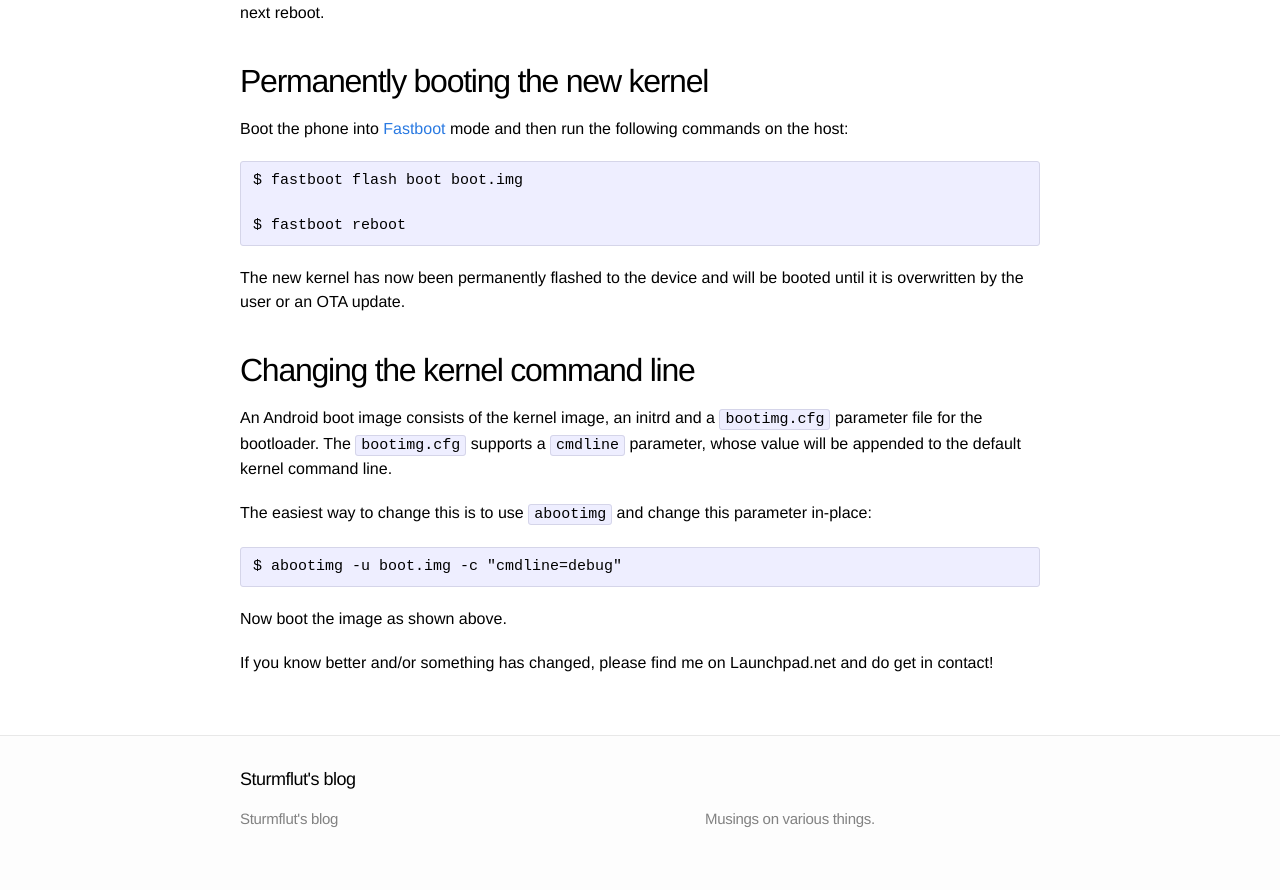
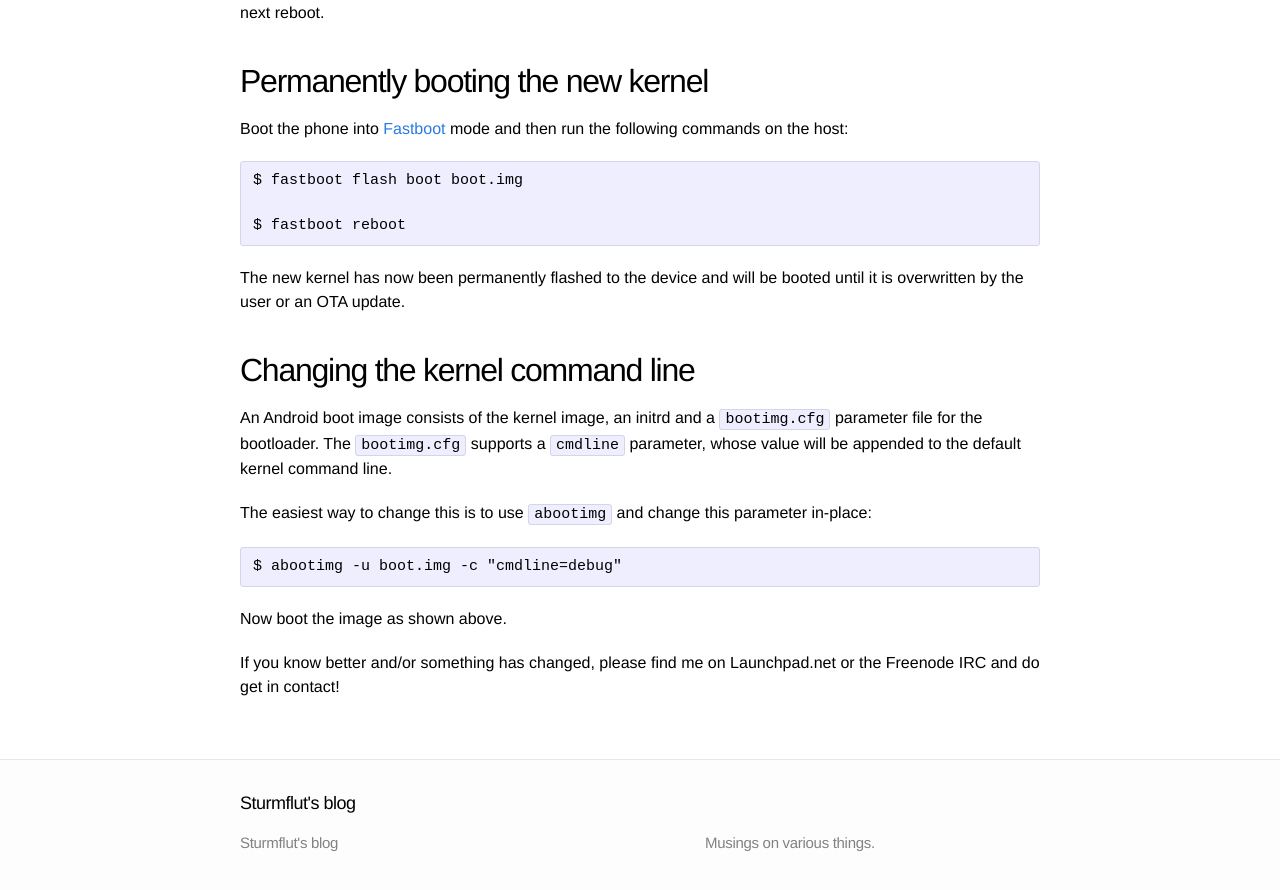
Before and after one commit to Sturmflut/sturmflut.github.io, a Jekyll site: the page built from _posts/2015-07-02-hacking-the-bq-part-4-building-and-booting-a-kernel.markdown, in a window 1280 px wide and 900 px high, scrolled down 1403 px. Shown: the top 890 px of the window. Built offline with Jekyll 4.4.1, drawn with Linux system fonts in a browser that asks for light colours.

```diff
--- a/_posts/2015-07-02-hacking-the-bq-part-4-building-and-booting-a-kernel.markdown
+++ b/_posts/2015-07-02-hacking-the-bq-part-4-building-and-booting-a-kernel.markdown
@@ -114,4 +114,4 @@ $ abootimg -u boot.img -c "cmdline=debug"
 Now boot the image as shown above.
 
 
-If you know better and/or something has changed, please find me on Launchpad.net and do get in contact!
+If you know better and/or something has changed, please find me on Launchpad.net or the Freenode IRC and do get in contact!
```
